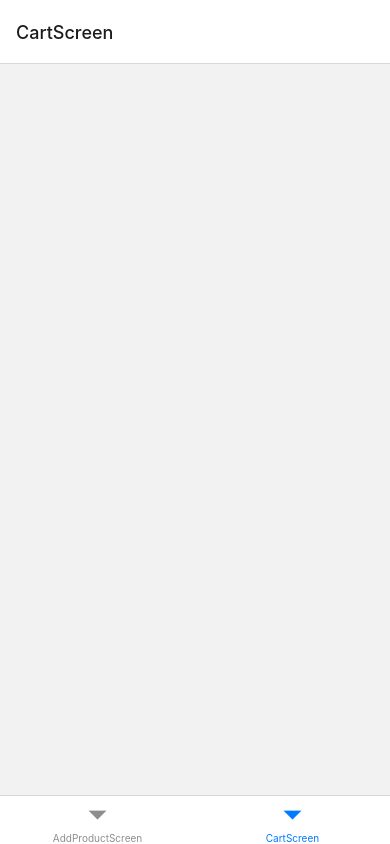
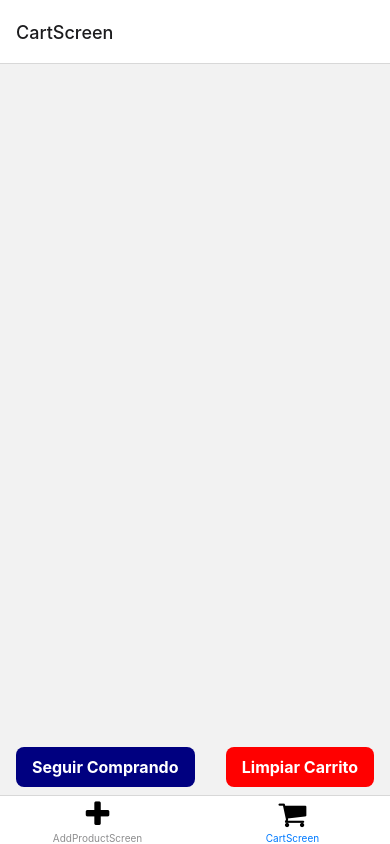
Before and after one commit to jroblesluna/shopping-cart, a React Native app: screen /CartScreen in a window 390 px wide. Built offline with nearby package versions, Linux system fonts and the light colour scheme; what react-native-magnus, react-native-notifier would draw is missing.

Commit message:
Primer commit

```diff
--- a/screens/AddProductScreen.tsx
+++ b/screens/AddProductScreen.tsx
@@ -1,13 +1,32 @@
-import React from 'react';
+import React, {useState} from 'react';
 import {View, Text, Button, TextInput, StyleSheet} from 'react-native';
 import {TabRootParams} from './Semana16';
 import {BottomTabScreenProps} from '@react-navigation/bottom-tabs';
+import {useDispatch} from 'react-redux';
+import {add} from '../reducers/cart.reducer';
 import {generateImage} from '../utils/generateImage';
 
 interface Props
   extends BottomTabScreenProps<TabRootParams, 'AddProductScreen'> {}
 
 export const AddProductScreen: React.FC<Props> = ({navigation}) => {
+  const dispatch = useDispatch();
+  const [productName, setProductName] = useState('');
+  const [productPrice, setProductPrice] = useState('');
+
+  const handleAddProduct = () => {
+    const newProduct = {
+      id: Date.now().toString(),
+      name: productName,
+      price: parseFloat(productPrice),
+      image: generateImage(),
+    };
+
+    dispatch(add({product: newProduct}));
+
+    navigation.navigate('CartScreen');
+  };
+
   return (
     <View style={styles.container}>
       <Text style={styles.title}>Agregar productos al carrito</Text>
@@ -16,25 +35,17 @@ export const AddProductScreen: React.FC<Props> = ({navigation}) => {
         <TextInput
           style={styles.input}
           placeholder="Agrega el nombre del producto"
+          value={productName}
+          onChangeText={text => setProductName(text)}
         />
         <TextInput
           style={styles.input}
           placeholder="Agrega el precio del producto"
           keyboardType="numeric"
+          value={productPrice}
+          onChangeText={text => setProductPrice(text)}
         />
-        <Button
-          title="Agregar Producto"
-          onPress={() => {
-            // lógica para agregar producto al estado...
-
-            // Tener en cuenta que para agregar un nuevo producto hay que generar un ID único
-            // id: Date.now();
-            // image: generateImage()
-
-            // luego llamar esto:
-            navigation.navigate('CartScreen');
-          }}
-        />
+        <Button title="Agregar Producto" onPress={handleAddProduct} />
       </View>
     </View>
   );
--- a/screens/CartScreen.tsx
+++ b/screens/CartScreen.tsx
@@ -1,20 +1,118 @@
 import React from 'react';
-import {FlatList} from 'react-native';
+import {FlatList, StyleSheet, TouchableOpacity} from 'react-native';
 import {BottomTabScreenProps} from '@react-navigation/bottom-tabs';
 import {TabRootParams} from './Semana16';
-import {Product} from '../reducers/cart.reducer';
+import {useSelector, useDispatch} from 'react-redux';
+import {Product, clear} from '../reducers/cart.reducer';
+import {Image, Text, View} from 'react-native-animatable';
 
 interface Props extends BottomTabScreenProps<TabRootParams, 'CartScreen'> {}
 
-export const CartScreen: React.FC<Props> = () => {
-  // Los productos hay que traerlo desde redux
-  const cart = [] as Product[];
-
+const CartItem: React.FC<{product: Product}> = ({product}) => {
   return (
-    <FlatList
-      data={cart}
-      renderItem={() => null}
-      keyExtractor={product => product.id}
-    />
+    // Aquí puedes renderizar la información del producto en un componente personalizado para cada elemento de la lista
+    // por ejemplo:
+    <View style={styles.itemContainer}>
+      <Image style={styles.image} source={{uri: product.image}} />
+      <View style={styles.textContainer}>
+        <Text style={styles.name}>Producto: {product.name}</Text>
+        <Text style={styles.price}>Precio: ${product.price}</Text>
+        <Text style={styles.sku}>SKU: {product.id}</Text>
+      </View>
+    </View>
   );
 };
+
+export const CartScreen: React.FC<Props> = ({navigation}) => {
+  const dispatch = useDispatch();
+
+  // Los productos hay que traerlo desde redux
+  //const cart = [] as Product[];
+  const cart = useSelector(
+    (state: {cart: {items: Product[]}}) => state.cart.items,
+  );
+  const handleGoAddProduct = () => {
+    navigation.navigate('AddProductScreen');
+  };
+  const handleClearCart = () => {
+    dispatch(clear());
+  };
+  return (
+    <View style={styles.container}>
+      <FlatList
+        data={cart}
+        //renderItem={() => null}
+        renderItem={({item}) => <CartItem product={item} />}
+        keyExtractor={product => product.id}
+      />
+      <View style={styles.itemContainer}>
+        <TouchableOpacity
+          style={styles.addProductButton}
+          onPress={handleGoAddProduct}>
+          <Text style={styles.addProductButtonText}>Seguir Comprando</Text>
+        </TouchableOpacity>
+        <TouchableOpacity style={styles.clearButton} onPress={handleClearCart}>
+          <Text style={styles.clearButtonText}>Limpiar Carrito</Text>
+        </TouchableOpacity>
+      </View>
+    </View>
+  );
+};
+
+const styles = StyleSheet.create({
+  container: {
+    flex: 1,
+  },
+  itemContainer: {
+    flexDirection: 'row',
+    alignItems: 'center',
+    justifyContent: 'space-between', // Agregado
+    marginVertical: 8,
+    paddingHorizontal: 16,
+  },
+  image: {
+    width: 100,
+    height: 100,
+    marginRight: 16,
+  },
+  textContainer: {
+    flex: 1,
+  },
+  name: {
+    fontSize: 18,
+    fontWeight: 'bold',
+  },
+  price: {
+    fontSize: 16,
+  },
+  sku: {
+    fontSize: 14,
+    fontWeight: 'bold',
+  },
+  addProductButton: {
+    backgroundColor: 'navy',
+    paddingVertical: 10,
+    paddingHorizontal: 16,
+    borderRadius: 8,
+    alignItems: 'center',
+    marginTop: 16,
+  },
+  addProductButtonText: {
+    color: 'white',
+    fontSize: 16,
+    fontWeight: 'bold',
+  },
+  clearButton: {
+    backgroundColor: 'red',
+    paddingVertical: 10,
+    paddingHorizontal: 16,
+    borderRadius: 8,
+    alignItems: 'center',
+    marginTop: 16,
+  },
+  clearButtonText: {
+    color: 'white',
+    fontSize: 16,
+    fontWeight: 'bold',
+  },
+});
--- a/screens/Semana16.tsx
+++ b/screens/Semana16.tsx
@@ -4,6 +4,7 @@ import {StackRootParams} from '../navigation/Root';
 import {createBottomTabNavigator} from '@react-navigation/bottom-tabs';
 import {CartScreen} from './CartScreen';
 import {AddProductScreen} from './AddProductScreen';
+import Icon from 'react-native-vector-icons/FontAwesome';
 
 interface Props extends NativeStackScreenProps<StackRootParams, 'Semana16'> {}
 
@@ -14,11 +15,26 @@ export type TabRootParams = {
 
 const Tab = createBottomTabNavigator<TabRootParams>();
 
+const AddProductIcon = () => <Icon name="plus" size={30} color="black" />;
+const CartIcon = () => <Icon name="shopping-cart" size={30} color="black" />;
+
 export const Semana16: React.FC<Props> = () => {
   return (
     <Tab.Navigator>
-      <Tab.Screen name="AddProductScreen" component={AddProductScreen} />
-      <Tab.Screen name="CartScreen" component={CartScreen} />
+      <Tab.Screen
+        name="AddProductScreen"
+        component={AddProductScreen}
+        options={{
+          tabBarIcon: () => <AddProductIcon />,
+        }}
+      />
+      <Tab.Screen
+        name="CartScreen"
+        component={CartScreen}
+        options={{
+          tabBarIcon: () => <CartIcon />,
+        }}
+      />
     </Tab.Navigator>
   );
 };
--- a/utils/generateImage.ts
+++ b/utils/generateImage.ts
@@ -1,2 +1,4 @@
-export const generateImage = (id: string) =>
-  `https://picsum.photos/200?id=${id}`;
+export const generateImage = () => {
+  const id = Date.now().toString();
+  return `https://picsum.photos/200?id=${id}`;
+};
```
Also changed, not shown: 3 other files (tests, documents, lock files or other folders).
